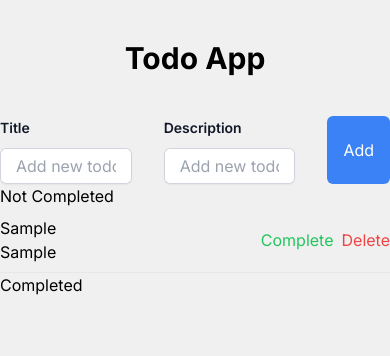
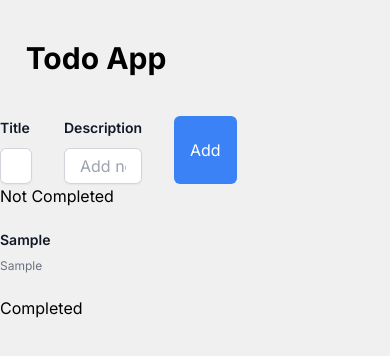
Before and after one commit to swapnilhpatil/todo-list-app, a Next.js app: page / in a window 390 px wide. Both pictures are taken after typing "Sample", "Sample" into the empty fields and a click on the button "Add". Shown: the top 356 px of the page. Built offline with nearby package versions, Linux system fonts and the light colour scheme.

Commit message:
ref: updated todo item component with styles

```diff
--- a/src/app/page.tsx
+++ b/src/app/page.tsx
@@ -30,9 +30,9 @@
 
 
   return (
-    <div className="todo-app-container">
+    <div className="todo-app-container w-48 md:container md:mx-auto">
       <h1 className="text-center text-3xl font-bold mt-10 mb-5">Todo App</h1>
-    <div className="container w-auto mx-auto mt-10">
+    <div className="container w-full mx-auto mt-10">
       <div>
       <TodoForm addTodo={addTodo} />
       </div>
--- a/src/components/TodoItem.tsx
+++ b/src/components/TodoItem.tsx
@@ -4,16 +4,31 @@
 
 const TodoItem : React.FC<TodoItemProps & TodoListActionProps> = ({ todo, onComplete, onDelete }) => {
   return (
-    <div className="flex justify-between items-center border-b border-gray-200 py-2">
-      <div>
-        <h3 className={todo.completed ? 'line-through text-gray-400' : ''}>{todo.title}</h3>
-        <p>{todo.description}</p> {/* Render description */}
+    // <div className="flex justify-between items-center border-b border-gray-200 py-2">
+    //   <div>
+    //     <h3 className={todo.completed ? 'line-through text-gray-400' : ''}>{todo.title}</h3>
+    //     <p>{todo.description}</p> {/* Render description */}
+    //   </div>
+    //   <div>
+    //     <button onClick={() => onComplete(todo.id)} className="text-green-500 mr-2">Complete</button>
+    //     <button onClick={() => onDelete(todo.id)} className="text-red-500">Delete</button>
+    //   </div>
+    // </div>
+    <div className='w-full'>
+<div className="flex min-w-0 gap-x-4">
+          {/* <img className="h-12 w-12 flex-none rounded-full bg-gray-50" src={person.imageUrl} alt="" /> */}
+         <div className="min-w-0 flex-auto">
+          <p className="text-sm font-semibold leading-6 text-gray-900">{todo.title}</p>
+           <p className="mt-1 truncate text-xs leading-5 text-gray-500">{todo?.description}</p>
+         </div>
       </div>
-      <div>
-        <button onClick={() => onComplete(todo.id)} className="text-green-500 mr-2">Complete</button>
+        <div className="hidden shrink-0 sm:flex sm:flex-col sm:items-end">
+        <div>
+         <button onClick={() => onComplete(todo.id)} className="text-green-500 mr-2">Complete</button>
         <button onClick={() => onDelete(todo.id)} className="text-red-500">Delete</button>
-      </div>
-    </div>
+        </div>
+        </div>
+        </div>
   );
 };
 
--- a/src/components/TodoList.tsx
+++ b/src/components/TodoList.tsx
@@ -19,6 +19,7 @@
   const TodoList: React.FC<TodoListProps & TodoListActionProps> = ({ todos, onComplete, onDelete }) => {
     return (
       <div>
+         <ul role="list" className="divide-y divide-gray-100">
         {todos.map(todo => (
           // <div
           //   key={todo.id}
@@ -27,9 +28,29 @@
           // >
           //   {todo.text}
           // </div>
-          <TodoItem key={todo.id} todo={todo} onComplete={onComplete} onDelete={onDelete} />
+          <li key={todo.id} className="flex justify-between gap-x-6 py-5">
+            <TodoItem key={todo.id} todo={todo} onComplete={onComplete} onDelete={onDelete} />
+          </li>
         ))}
+        </ul>
       </div>
+    //    <ul role="list" className="divide-y divide-gray-100">
+    //    {todos.map((todo) => (
+    //      <li key={todo.id} className="flex justify-between gap-x-6 py-5">
+    //        <div className="flex min-w-0 gap-x-4">
+    //          {/* <img className="h-12 w-12 flex-none rounded-full bg-gray-50" src={person.imageUrl} alt="" /> */}
+    //          <div className="min-w-0 flex-auto">
+    //            <p className="text-sm font-semibold leading-6 text-gray-900">{todo.title}</p>
+    //            <p className="mt-1 truncate text-xs leading-5 text-gray-500">{todo?.description}</p>
+    //          </div>
+    //        </div>
+    //        <div className="hidden shrink-0 sm:flex sm:flex-col sm:items-end">
+    //          <p className="text-sm leading-6 text-gray-900">{todo.title}</p>
+
+    //        </div>
+    //      </li>
+    //    ))}
+    //  </ul>
     );
   };
 
```
